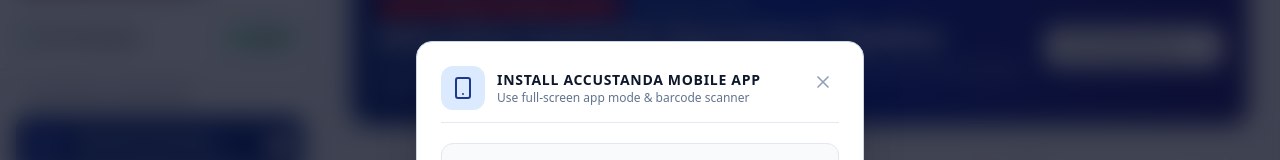
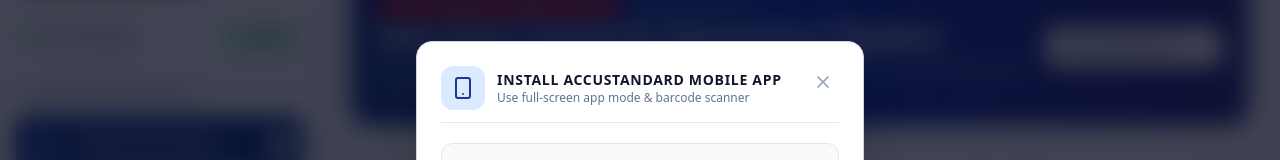
Before and after one commit to ItsAdventureTime/portfolio-accustandard, a Next.js app: page / in a window 1280 px wide. Both pictures are taken after a click on the button "Install as PWA Instructions". Shown: the part 137-297 px from the top of the page. Built offline with nearby package versions, Linux system fonts and the light colour scheme.

Commit message:
fix: update PWA modal company branding

```diff
--- a/src/components/modals/PWAInstallModal.tsx
+++ b/src/components/modals/PWAInstallModal.tsx
@@ -65,7 +65,7 @@ export const PWAInstallModal: React.FC<PWAInstallModalProps> = ({ isOpen, onClos
             </div>
             <div>
               <h3 className="text-sm font-black uppercase tracking-wider text-slate-900">
-                Install Accustanda Mobile App
+                Install Accustandard Mobile App
               </h3>
               <p className="text-xs text-slate-500 font-medium">Use full-screen app mode & barcode scanner</p>
             </div>
```
